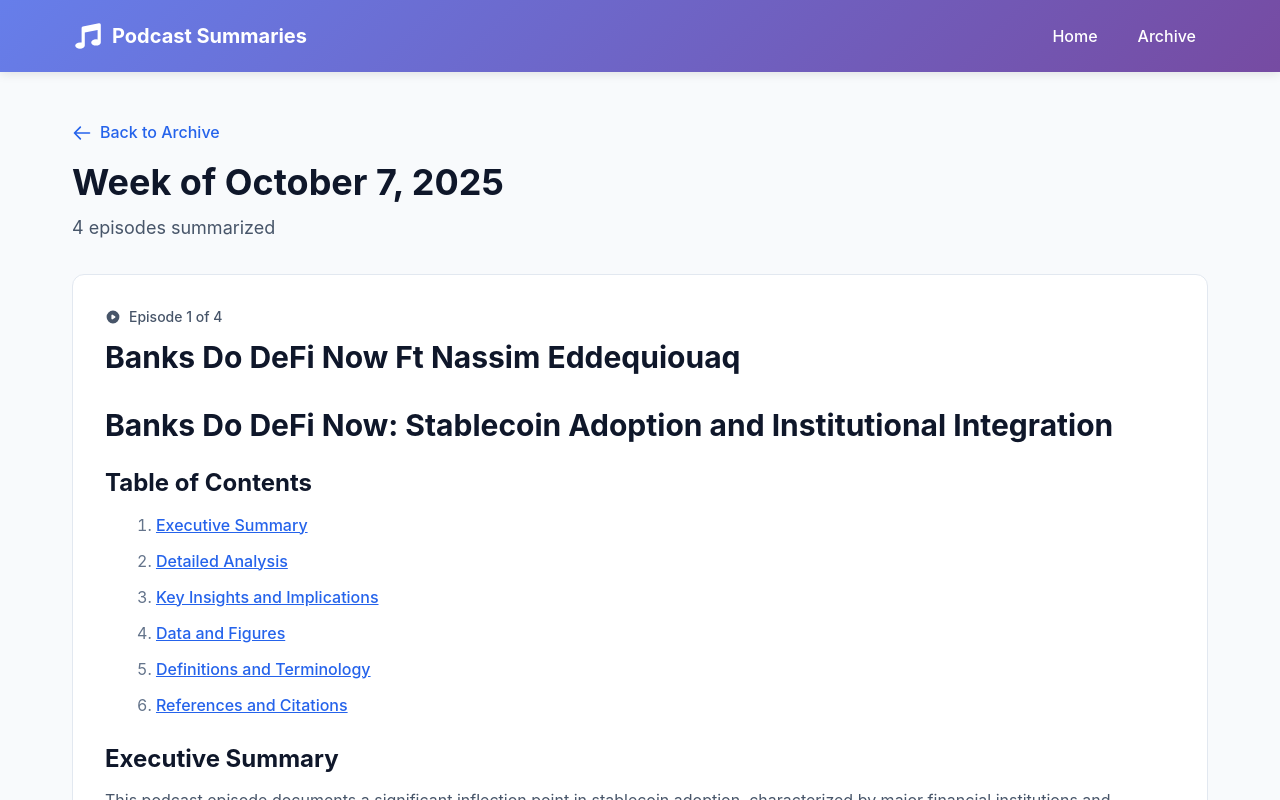
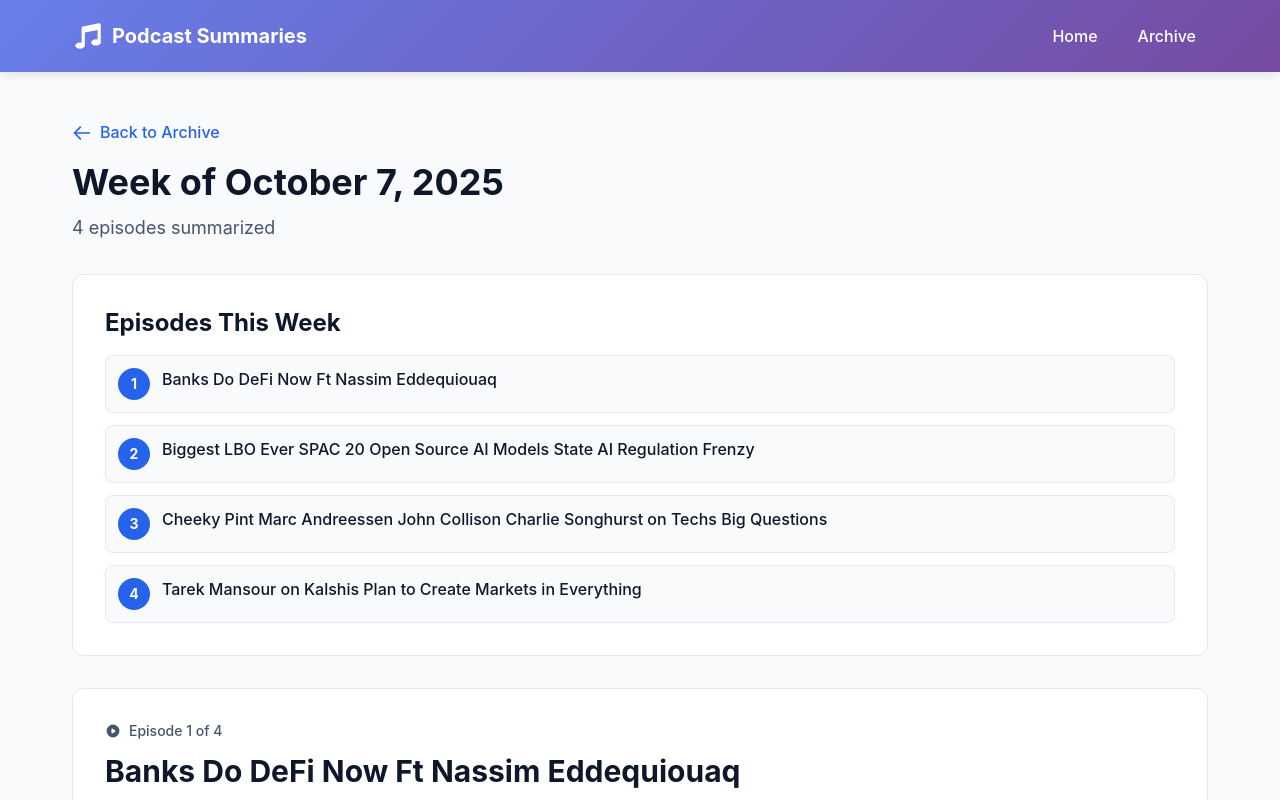
Before and after one commit to rishdas2007/Notion-Summarizer, a Next.js app in the folder dashboard/: page /summaries/2025-10-07 in a window 1280 px wide. Shown: the top 800 px of the page. Built offline with nearby package versions, Linux system fonts and the light colour scheme.

Commit message:
Add table of contents to weekly summary pages with episode navigation

```diff
--- a/dashboard/app/summaries/[date]/page.tsx
+++ b/dashboard/app/summaries/[date]/page.tsx
@@ -70,11 +70,47 @@ export default async function WeekPage({ params }: WeekPageProps) {
           </p>
         </div>
 
+        {/* Table of Contents */}
+        <div className="card p-6 sm:p-8 mb-8">
+          <h2 className="text-xl sm:text-2xl font-bold mb-4" style={{ color: 'var(--text-primary)' }}>
+            Episodes This Week
+          </h2>
+          <nav className="space-y-3">
+            {weekData.episodes.map((episode, index) => (
+              <a
+                key={index}
+                href={`#episode-${index}`}
+                className="block p-3 rounded-lg transition-all hover:translate-x-1"
+                style={{
+                  background: 'var(--background)',
+                  border: '1px solid var(--border)',
+                }}
+              >
+                <div className="flex items-start gap-3">
+                  <span
+                    className="flex-shrink-0 w-8 h-8 rounded-full flex items-center justify-center text-sm font-bold"
+                    style={{
+                      background: 'var(--primary)',
+                      color: 'white'
+                    }}
+                  >
+                    {index + 1}
+                  </span>
+                  <span className="font-medium leading-snug" style={{ color: 'var(--text-primary)' }}>
+                    {episode.title}
+                  </span>
+                </div>
+              </a>
+            ))}
+          </nav>
+        </div>
+
         {/* Episodes */}
         <div className="space-y-8 sm:space-y-12">
           {weekData.episodes.map((episode, index) => (
             <article
               key={index}
+              id={`episode-${index}`}
               className="card p-6 sm:p-8"
             >
               <div className="mb-6">
```
